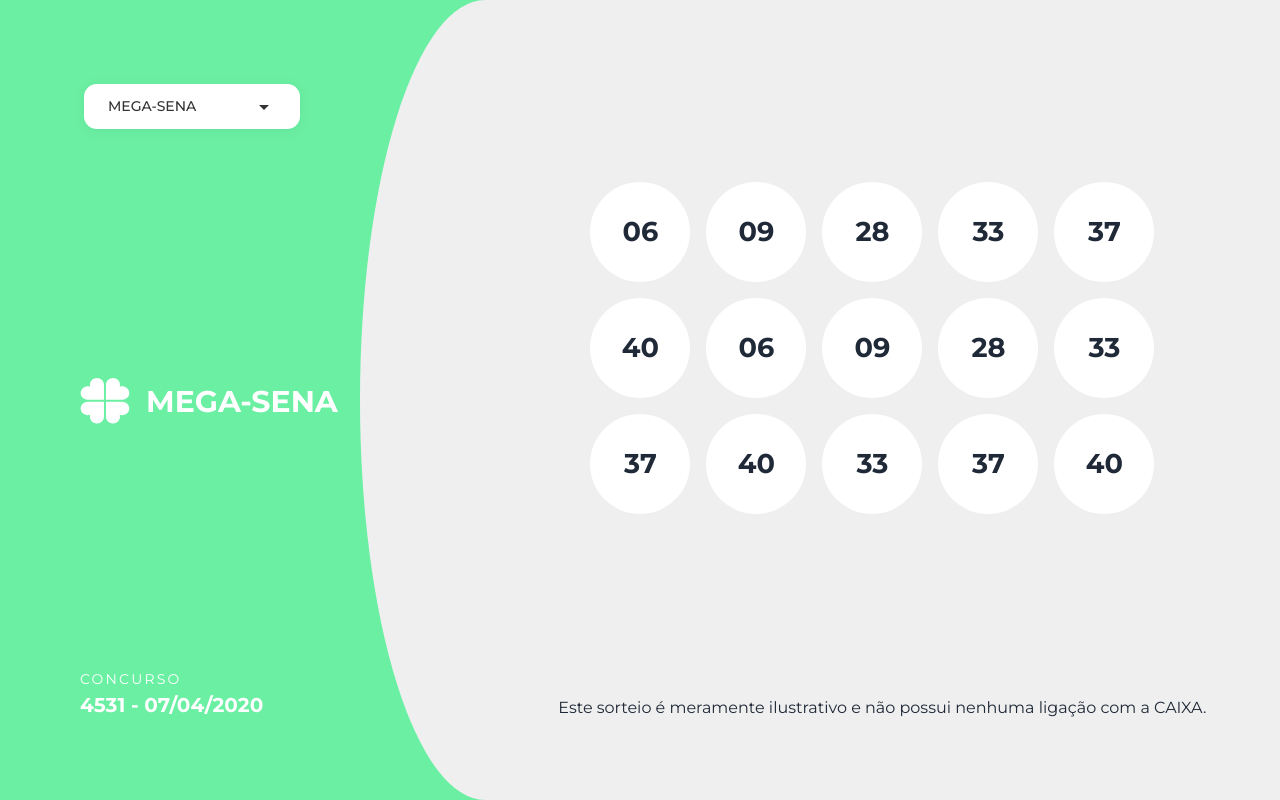
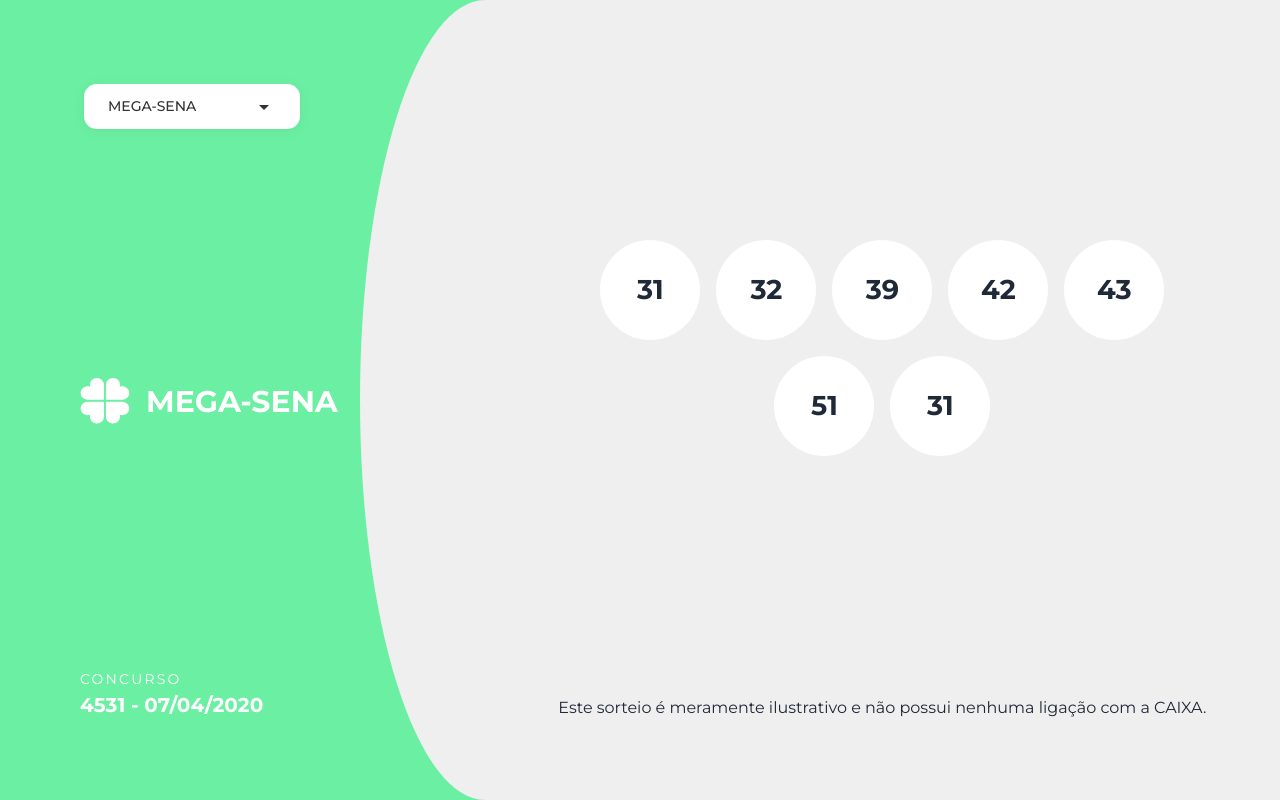
Before and after one commit to lorenatoscano/projeto-loterias, a React (Create React App) app: page /0 in a window 1280 px wide. Built offline with nearby package versions, Linux system fonts and the light colour scheme.

Commit message:
Finaliza componente sidebar

```diff
--- a/src/App.tsx
+++ b/src/App.tsx
@@ -3,10 +3,11 @@
 import { Result } from './components/Result';
 
 function App() {
+  const numbers = ['31', '32', '39', '42', '43', '51', '31'];
   return (
     <div className="app">
       <Sidebar />
-      <Result />
+      <Result numbers={numbers} />
     </div>
   );
 }
--- a/src/components/Result.tsx
+++ b/src/components/Result.tsx
@@ -1,25 +1,20 @@
 import '../styles/result.scss';
 
-export function Result() {
+interface ResultProps {
+  numbers: Array<string>;
+}
+
+export function Result(props: ResultProps) {
+  const width = props.numbers.length === 6 ? '700px' : '600px';
   return (
     <div className="result">
       <div></div>
-      <div className="ball-group">
-        <div className="ball">06</div>
-        <div className="ball">09</div>
-        <div className="ball">28</div>
-        <div className="ball">33</div>
-        <div className="ball">37</div>
-        <div className="ball">40</div>
-        <div className="ball">06</div>
-        <div className="ball">09</div>
-        <div className="ball">28</div>
-        <div className="ball">33</div>
-        <div className="ball">37</div>
-        <div className="ball">40</div>
-        <div className="ball">33</div>
-        <div className="ball">37</div>
-        <div className="ball">40</div>
+      <div className="ball-group" style={{ maxWidth: width }}>
+        {
+          props.numbers.map((number, key) => {
+            return <div className="ball" key={key}>{number}</div>;
+          })
+        }
       </div>
       <div className="disclaimer">Este sorteio é meramente ilustrativo e não possui nenhuma ligação com a CAIXA.</div>
     </div>
--- a/src/components/Select.tsx
+++ b/src/components/Select.tsx
@@ -2,7 +2,7 @@
 import ArrowDropDownIcon from '@material-ui/icons/ArrowDropDown';
 
 interface SelectProps {
-  label: string
+  label: string;
 }
 
 export function Select(props: SelectProps) {
--- a/src/components/Sidebar.tsx
+++ b/src/components/Sidebar.tsx
@@ -3,7 +3,7 @@
 import '../styles/sidebar.scss';
 
 export function Sidebar() {
-  let name = 'mega-sena';
+  const name = 'mega-sena';
 
   return (
     <div className="sidebar" style={{ backgroundColor: '#6BEFA3' }}>
--- a/src/styles/result.scss
+++ b/src/styles/result.scss
@@ -11,7 +11,7 @@
     display: flex;
     align-items: center;
     flex-wrap: wrap;
-    max-width: 600px;
+    justify-content: center;
   }
 
   .ball {
--- a/src/styles/sidebar.scss
+++ b/src/styles/sidebar.scss
@@ -5,11 +5,6 @@
   justify-content: space-between;
   padding: 5rem 0 5rem 5rem;
   flex-grow: 3;
-
-  // background-image: url('../assets/images/sidebar.svg');
-  // background-repeat: no-repeat;
-  // background-size: auto;
-  // background-position: left center;
 
   .logo {
     display: flex;
```
Also changed, not shown: src/assets/images/sidebar.svg (deleted).
